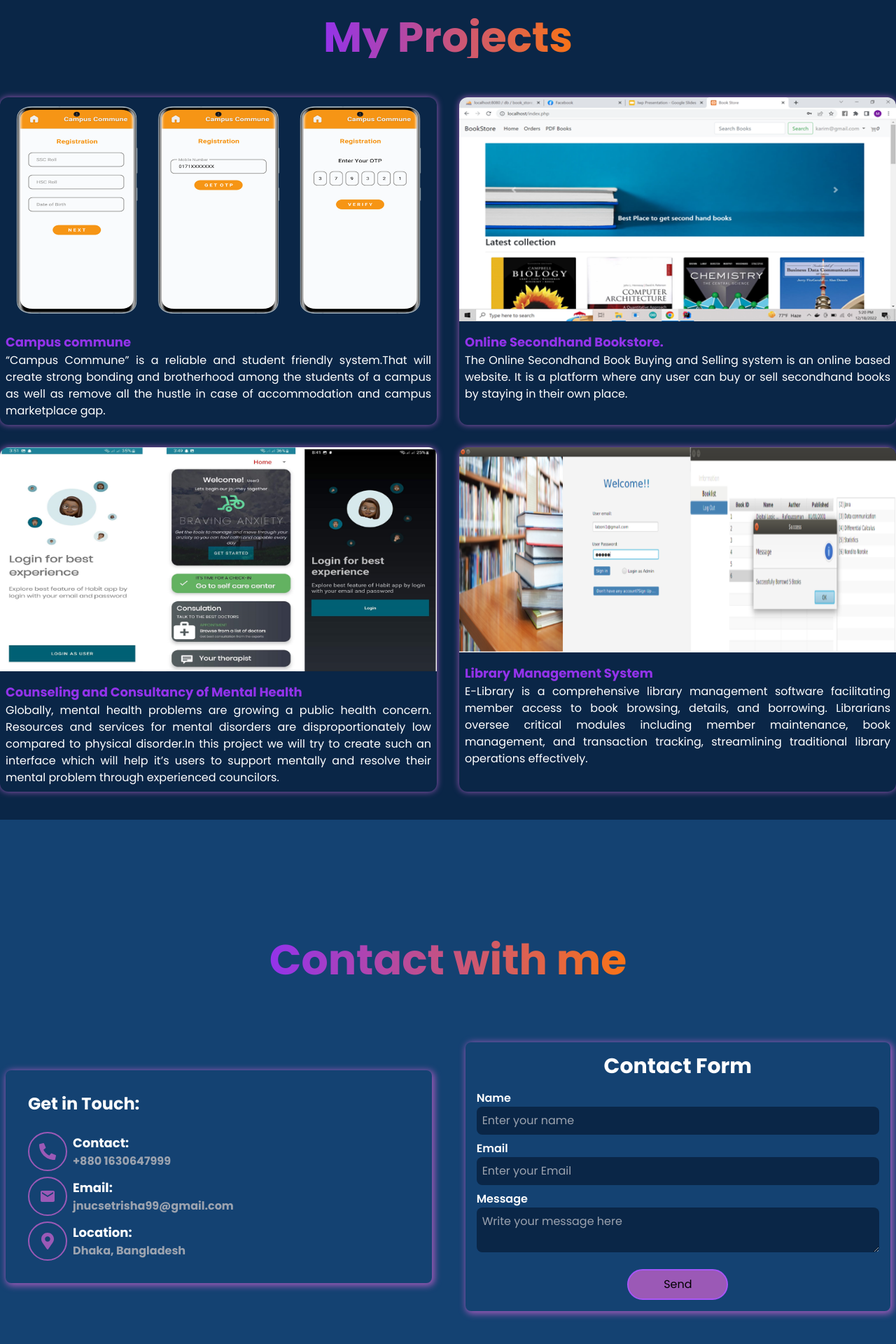
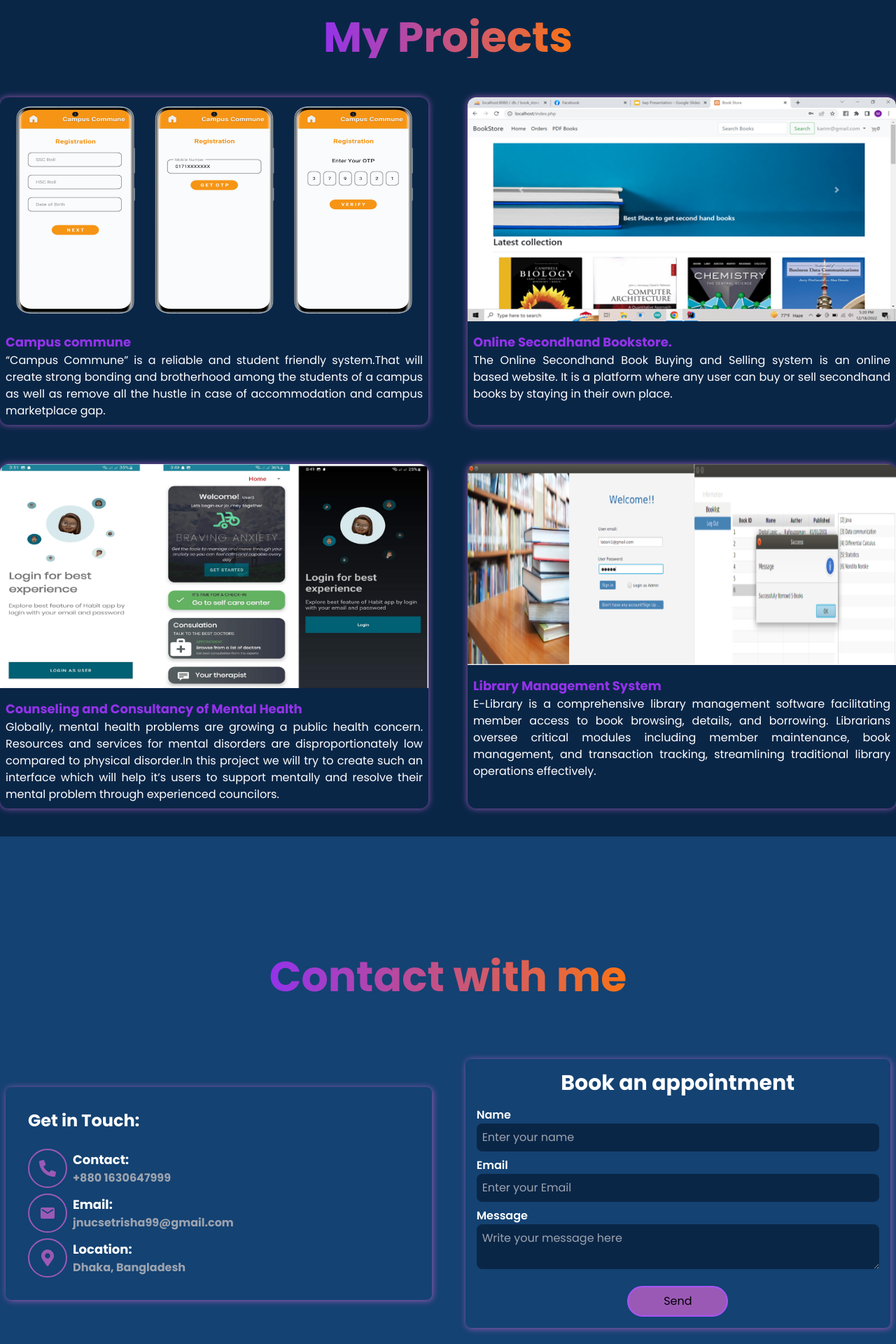
Before and after one commit to Sajib37/portfolio-of-trisha, a React (Vite) app: page / in a window 1280 px wide. Shown: the part 3820-5740 px from the top of the page at 70% size. Built offline with nearby package versions, Linux system fonts and the light colour scheme; a web font is replaced by a local one.

Commit message:
name change and gap on projects set up done

```diff
--- a/index.html
+++ b/index.html
@@ -4,7 +4,7 @@
         <meta charset="UTF-8" />
         <link rel="icon" type="image/svg+xml" href="/src/assets/logo.png" />
         <meta name="viewport" content="width=device-width, initial-scale=1.0" />
-        <title>Jannatul Mawya Trisha</title>
+        <title>Jannatul Mawya</title>
 
         <!-- Google Font -->
         <link rel="preconnect" href="https://fonts.googleapis.com" />
--- a/src/App.jsx
+++ b/src/App.jsx
@@ -36,7 +36,7 @@ const App = () => {
             </span>
             <span className="md:hidden fixed top-2 z-30 right-3">
                 <h1 className=" font-playfair font-extrabold text-transparent text-2xl bg-clip-text bg-gradient-to-r from-purple-600 to-orange-500">
-                    JMT
+                    JM
                 </h1>
             </span>
             <div
--- a/src/components/Contact/Contact.jsx
+++ b/src/components/Contact/Contact.jsx
@@ -41,10 +41,10 @@ const Contact = () => {
             <h1 className="font-bold mb-2 text-center text-transparent lg:text-6xl text-3xl md:text-4xl bg-clip-text bg-gradient-to-r from-purple-600 to-orange-500">
                 Contact with me
             </h1>
-            <section className="w-full px-2 md:px-10 lg:px-2 text-white  mx-auto flex flex-col lg:flex-row justify-center items-center gap-8 md:gap-12">
+            <section className="w-full px-4 md:px-10 lg:px-2 text-white  mx-auto flex flex-col lg:flex-row justify-center items-center gap-8 md:gap-12">
                 <div
                     className=" p-8   relative skill-container flex w-full mx-auto md:w-2/3 lg:w-1/2 flex-col items-start gap-2 rounded-lg"
-                    style={{ boxShadow: "2px 2px 10px 2px #9b59b6" }}
+                    style={{ boxShadow: "1px 1px 10px 0px #9b59b6" }}
                 >
                     <div className="upEffect absolute  rounded-lg top-0 left-0 "></div>
                     <h1 className="font-bold relative mb-4 text-center lg:text-2xl text-xl">
@@ -89,10 +89,10 @@ const Contact = () => {
                 {/* Form */}
                 <div
                     className=" rounded-lg w-full mx-auto lg:w-1/2 py-4 px-2 md:px-4"
-                    style={{ boxShadow: "2px 2px 10px 2px #9b59b6" }}
+                    style={{ boxShadow: "1px 1px 10px 0px #9b59b6" }}
                 >
                     <h1 className="font-bold text-2xl mb-4 text-center md:text-3xl">
-                        Contact Form
+                        Book an appointment
                     </h1>
                     <form
                         className="flex flex-col"
--- a/src/components/Home/Home.jsx
+++ b/src/components/Home/Home.jsx
@@ -79,7 +79,7 @@ const Home = () => {
             </div>
 
             <div className="  lg:absolute lg:right-0 lg:bottom-0 w-4/5 md:w-3/5 lg:w-5/12 ">
-                <img className="w-full l" src={image} alt="" />
+                <img className="w-full " src={image} alt="" />
             </div>
         </section>
     );
--- a/src/components/Projects/Projects.jsx
+++ b/src/components/Projects/Projects.jsx
@@ -11,7 +11,7 @@ const Projects = () => {
                 My Projects
             </h1>
 
-            <section className="text-white px-2 md:px-10 lg:px-0 grid lg:grid-cols-2 gap-6  lg:gap-8">
+            <section className="text-white px-4 md:px-10 lg:px-0 grid lg:grid-cols-2 gap-8 md:gap-10 lg:gap-14">
                 {/* Campus Commune */}
                 <div
                     className="space-y-2  rounded-xl"
```
Also changed, not shown: src/assets/logo.png.
